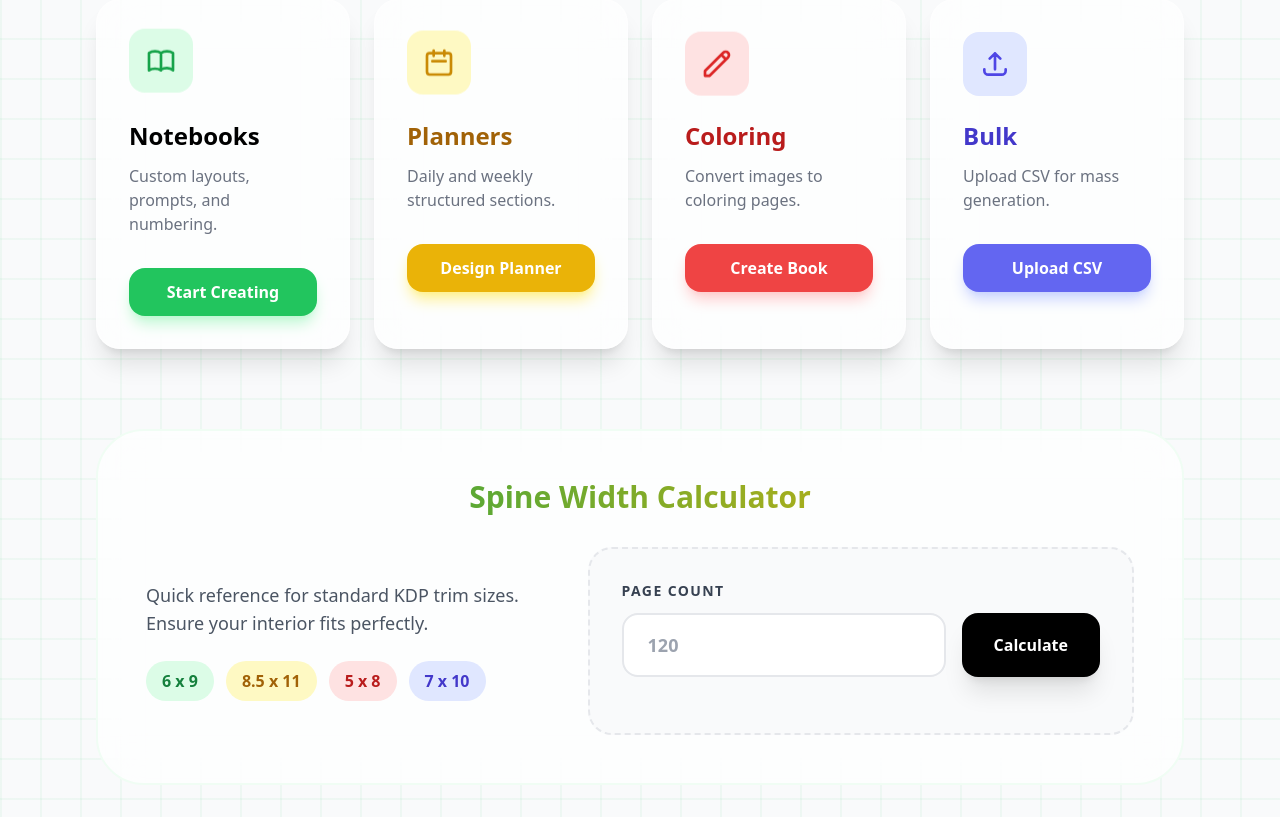
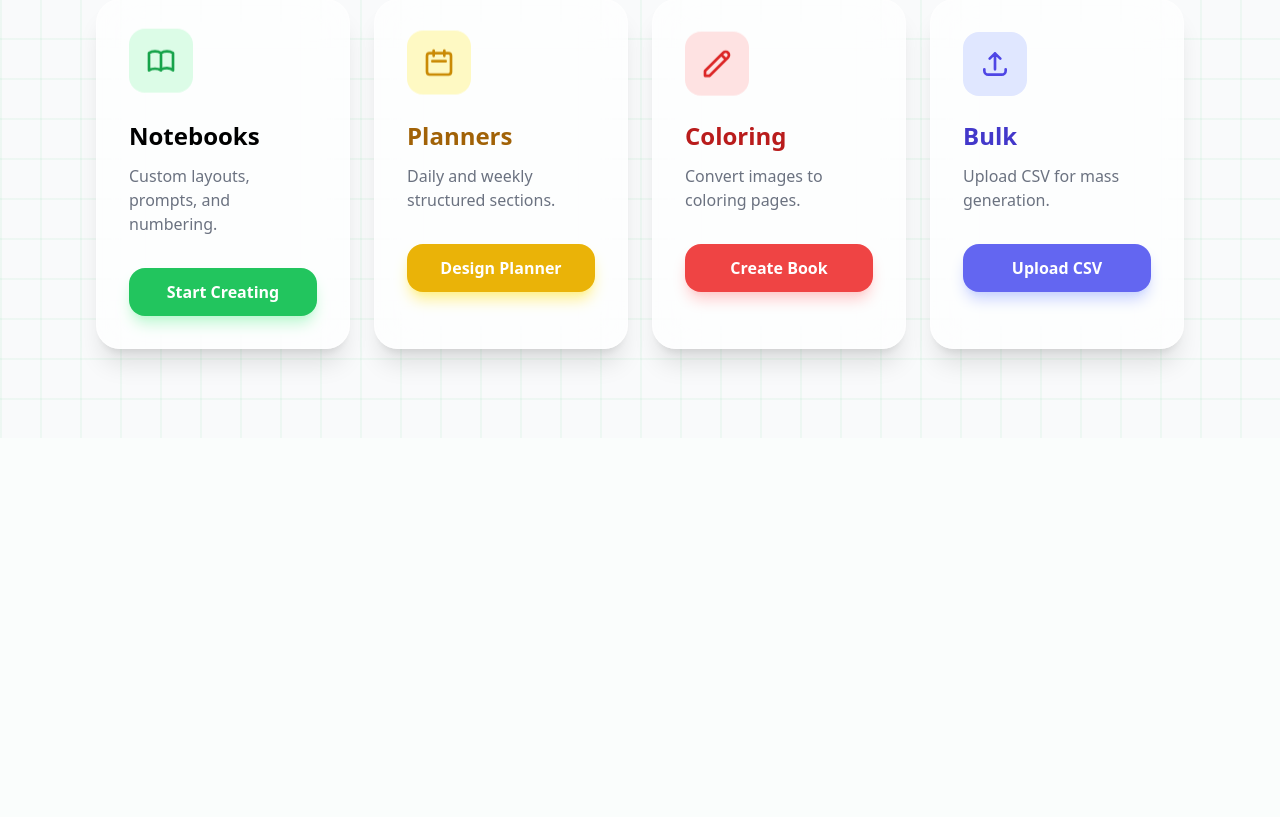
Before and after one commit to julisunkan/LowBookCreator, a Flask app: page / in a window 1280 px wide. Shown: the part 362-1179 px from the top of the page. After the commit the page ends 799 px from the top, so only its background shows below. Run offline with Flask 3, Linux system fonts and the light colour scheme; some libraries are stand-ins or nearby versions.

Commit message:
Remove the spine width calculator feature
Remove the spine width calculator route, utility function, and associated frontend code from the application.

Replit-Commit-Author: Agent
Replit-Commit-Session-Id: 255fee96-54c2-4df3-9943-c71a6ee0e229
Replit-Commit-Checkpoint-Type: full_checkpoint
Replit-Commit-Event-Id: 5f9ded56-b20f-481f-ab1f-24a3a30e119c
Replit-Helium-Checkpoint-Created: true

```diff
--- a/app.py
+++ b/app.py
@@ -3,7 +3,7 @@ import uuid
 import pandas as pd
 from flask import Flask, render_template, request, send_from_directory, jsonify, redirect, url_for
 from database import get_db_connection, init_db
-from utils import generate_pdf, validate_trim_size, calculate_spine_width, process_coloring_image, generate_coloring_pdf
+from utils import generate_pdf, validate_trim_size, process_coloring_image, generate_coloring_pdf
 from models import generate_random_title
 import zipfile
 
@@ -134,11 +134,5 @@ def api_generate_prompts():
     conn.close()
     return jsonify({'prompts': prompts})
 
-@app.route('/spine-calculator')
-def spine_calculator():
-    pages = request.args.get('pages', 0)
-    width = calculate_spine_width(pages)
-    return jsonify({'spine_width': width})
-
 if __name__ == '__main__':
     app.run(host='0.0.0.0', port=5000)
--- a/templates/index.html
+++ b/templates/index.html
@@ -81,40 +81,10 @@
                 <a href="/bulk" class="block text-center bg-indigo-500 hover:bg-indigo-600 text-white font-bold py-3 rounded-2xl transition-all shadow-lg shadow-indigo-200">Upload CSV</a>
             </div>
         </div>
-
-        <div class="mt-20 glass-card p-12 rounded-[3rem] animate-fadeIn border-2 border-green-50">
-            <h2 class="text-3xl font-black mb-8 text-center bg-gradient-to-r from-green-600 to-yellow-500 bg-clip-text text-transparent">Spine Width Calculator</h2>
-            <div class="flex flex-col md:flex-row items-center gap-10">
-                <div class="flex-1">
-                    <p class="text-gray-600 mb-6 text-lg">Quick reference for standard KDP trim sizes. Ensure your interior fits perfectly.</p>
-                    <div class="flex flex-wrap gap-3">
-                        <span class="px-4 py-2 bg-green-100 text-green-700 rounded-full font-bold">6 x 9</span>
-                        <span class="px-4 py-2 bg-yellow-100 text-yellow-700 rounded-full font-bold">8.5 x 11</span>
-                        <span class="px-4 py-2 bg-red-100 text-red-700 rounded-full font-bold">5 x 8</span>
-                        <span class="px-4 py-2 bg-indigo-100 text-indigo-700 rounded-full font-bold">7 x 10</span>
-                    </div>
-                </div>
-                <div class="flex-1 w-full">
-                    <div class="p-8 bg-gray-50 rounded-3xl border-2 border-dashed border-gray-200">
-                        <label class="block text-sm font-black text-gray-700 mb-3 uppercase tracking-widest">Page Count</label>
-                        <div class="flex gap-4">
-                            <input type="number" id="spinePages" placeholder="120" class="flex-1 border-2 border-gray-200 rounded-2xl px-6 py-4 focus:border-green-500 focus:outline-none transition-all text-lg font-bold">
-                            <button onclick="calcSpine()" class="bg-black text-white px-8 py-4 rounded-2xl font-bold hover:scale-105 transition-transform active:scale-95 shadow-xl">Calculate</button>
-                        </div>
-                        <p id="spineResult" class="mt-6 text-2xl font-black text-green-600 text-center"></p>
-                    </div>
-                </div>
-            </div>
-        </div>
     </main>
 
     <script>
-        async function calcSpine() {
-            const pages = document.getElementById('spinePages').value;
-            const res = await fetch(`/spine-calculator?pages=${pages}`);
-            const data = await res.json();
-            document.getElementById('spineResult').innerText = `Spine Width: ${data.spine_width} inches`;
-        }
+        // Scripts removed
     </script>
 </body>
 </html>
--- a/utils.py
+++ b/utils.py
@@ -106,7 +106,3 @@ def generate_coloring_pdf(filename, image_paths, trim_width, trim_height):
             c.drawImage(img_path, x, y, width=draw_w, height=draw_h)
             c.showPage()
     c.save()
-
-def calculate_spine_width(pages):
-    # KDP Standard White Paper (approx 0.002252 inches per page)
-    return round(int(pages) * 0.002252, 4)
```
